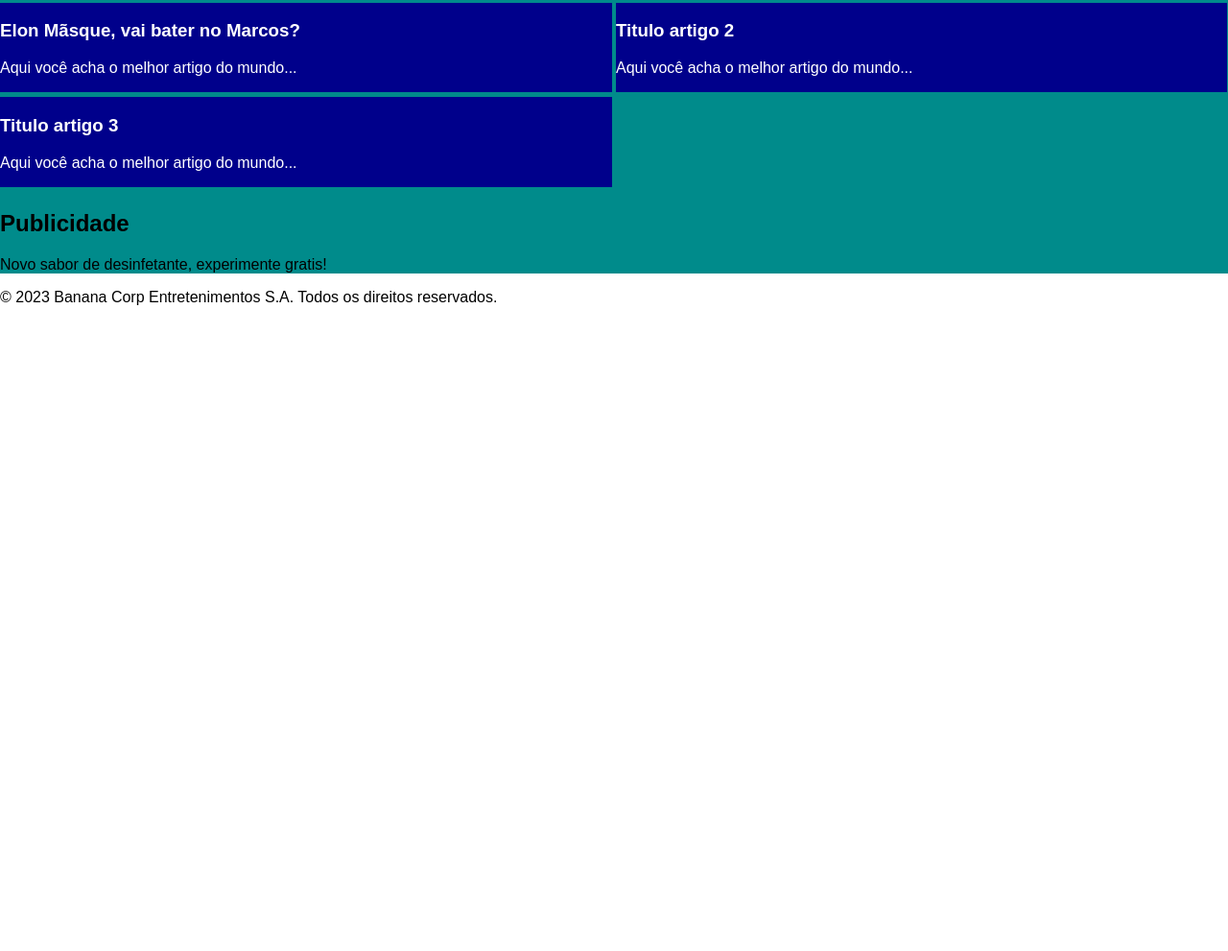
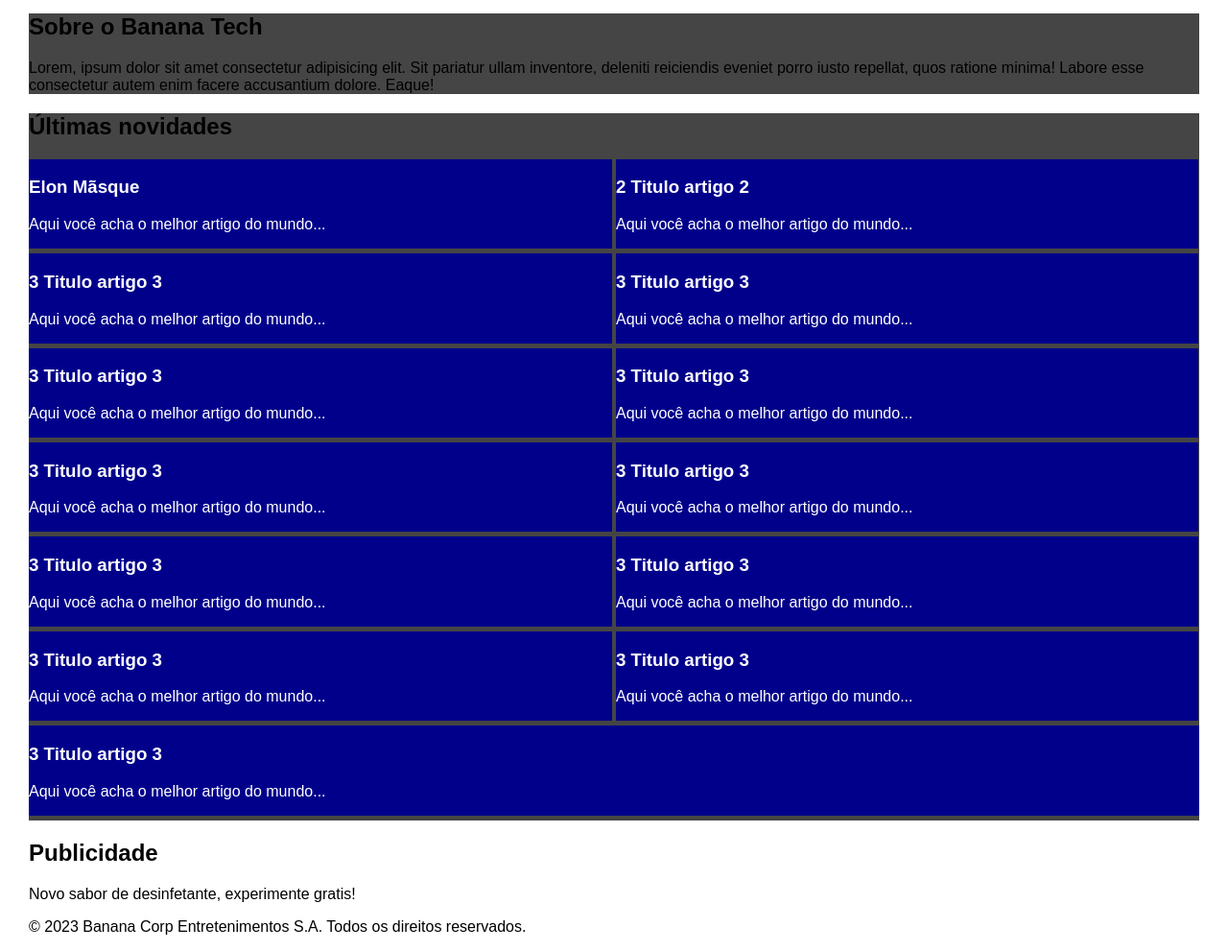
Before and after one commit to dkayke-aulas/Santander1004, a plain HTML site: page 02-aula/03-index.html in a window 1280 px wide. Shown: the part 244-1235 px from the top of the page at 96% size. Before the commit the page ends 800 px from the top, so only its background shows below. Drawn offline with Linux system fonts and the light colour scheme.

Commit message:
add aula-04

```diff
--- a/02-aula/03-index.html
+++ b/02-aula/03-index.html
@@ -9,6 +9,7 @@
 <body>
     <header>
         <h1>Banana Tech</h1>
+    </header>
     <nav>
         <ul>
             <li><a href="#">Home</a></li>
@@ -17,7 +18,6 @@
             <li><a href="#">Contato</a></li>
         </ul>
     </nav>
-    </header>
 
     <main>
         <section>
@@ -30,23 +30,62 @@
         <section>
             <h2>Últimas novidades</h2>
             <article>
-                <h3>Elon Mãsque, vai bater no Marcos?</h3>
+                <h3>Elon Mãsque</h3>
                 <p>Aqui você acha o melhor artigo do mundo...</p>
             </article>
             <article>
-                <h3>Titulo artigo 2</h3>
+                <h3>2 Titulo artigo 2</h3>
                 <p>Aqui você acha o melhor artigo do mundo...</p>
             </article>
             <article>
-                <h3>Titulo artigo 3</h3>
+                <h3>3 Titulo artigo 3</h3>
                 <p>Aqui você acha o melhor artigo do mundo...</p>
             </article>
-
+            <article>
+                <h3>3 Titulo artigo 3</h3>
+                <p>Aqui você acha o melhor artigo do mundo...</p>
+            </article>
+            <article>
+                <h3>3 Titulo artigo 3</h3>
+                <p>Aqui você acha o melhor artigo do mundo...</p>
+            </article>
+            <article>
+                <h3>3 Titulo artigo 3</h3>
+                <p>Aqui você acha o melhor artigo do mundo...</p>
+            </article>
+            <article>
+                <h3>3 Titulo artigo 3</h3>
+                <p>Aqui você acha o melhor artigo do mundo...</p>
+            </article>
+            <article>
+                <h3>3 Titulo artigo 3</h3>
+                <p>Aqui você acha o melhor artigo do mundo...</p>
+            </article>
+            <article>
+                <h3>3 Titulo artigo 3</h3>
+                <p>Aqui você acha o melhor artigo do mundo...</p>
+            </article>
+            <article>
+                <h3>3 Titulo artigo 3</h3>
+                <p>Aqui você acha o melhor artigo do mundo...</p>
+            </article>
+            <article>
+                <h3>3 Titulo artigo 3</h3>
+                <p>Aqui você acha o melhor artigo do mundo...</p>
+            </article>
+            <article>
+                <h3>3 Titulo artigo 3</h3>
+                <p>Aqui você acha o melhor artigo do mundo...</p>
+            </article>
+            <article>
+                <h3>3 Titulo artigo 3</h3>
+                <p>Aqui você acha o melhor artigo do mundo...</p>
+            </article>
+        </section>
         <aside>
             <h2>Publicidade</h2>
             <p>Novo sabor de desinfetante, experimente gratis!</p>
         </aside>
-        </section>
     </main>
     <footer>
         <p>&copy; 2023 Banana Corp Entretenimentos S.A. Todos os direitos reservados.</p>
--- a/02-aula/style.css
+++ b/02-aula/style.css
@@ -5,28 +5,30 @@ body {
 }
 
 header {
-    background: blueviolet;
+    background: #202124;
     color: #fff;
     padding: 10px;
+    height: 200px;
 }
 
 h1 {
-    margin: 0;
+    margin-top: 100px;
 }
 
 nav {
+    position: sticky;
+    top: 0;
     background-color: red;
 }
 
 nav ul {
-    /* background-color: #2196f3; */
     list-style: none;
     margin: 0;
     padding: 0;
 }
 
 ul {
-    background: tomato;
+    background: blueviolet;
 }
 
 nav ul li {
@@ -40,7 +42,8 @@ nav ul li a {
 }
 
 section {
-    background: darkcyan;
+    background: #454545;
+    margin: 0 30px;
 }
 
 article {
@@ -50,3 +53,11 @@ article {
     display: inline-block;
     width: calc(50% - 2.5px);
 }
+
+article:nth-child(even):last-child {
+    width: 100%;
+}
+
+aside, footer {
+    margin: 0 30px;
+}
```
Also changed, not shown: 04-aula/02-index.html (added, +42 -0 lines), 04-aula/flutuacao/01-index.html (added, +35 -0 lines), 04-aula/flutuacao/cachorro-banana-minusculo.png (added), 04-aula/flutuacao/cachorro-banana-pequeno.png (added), 04-aula/flutuacao/cachorro-banana.png (added), 04-aula/flutuacao/panda-vermelho-minusculo.png (added), 04-aula/flutuacao/panda-vermelho.png (added). Lines whose indentation alone changed are shown as unchanged.
